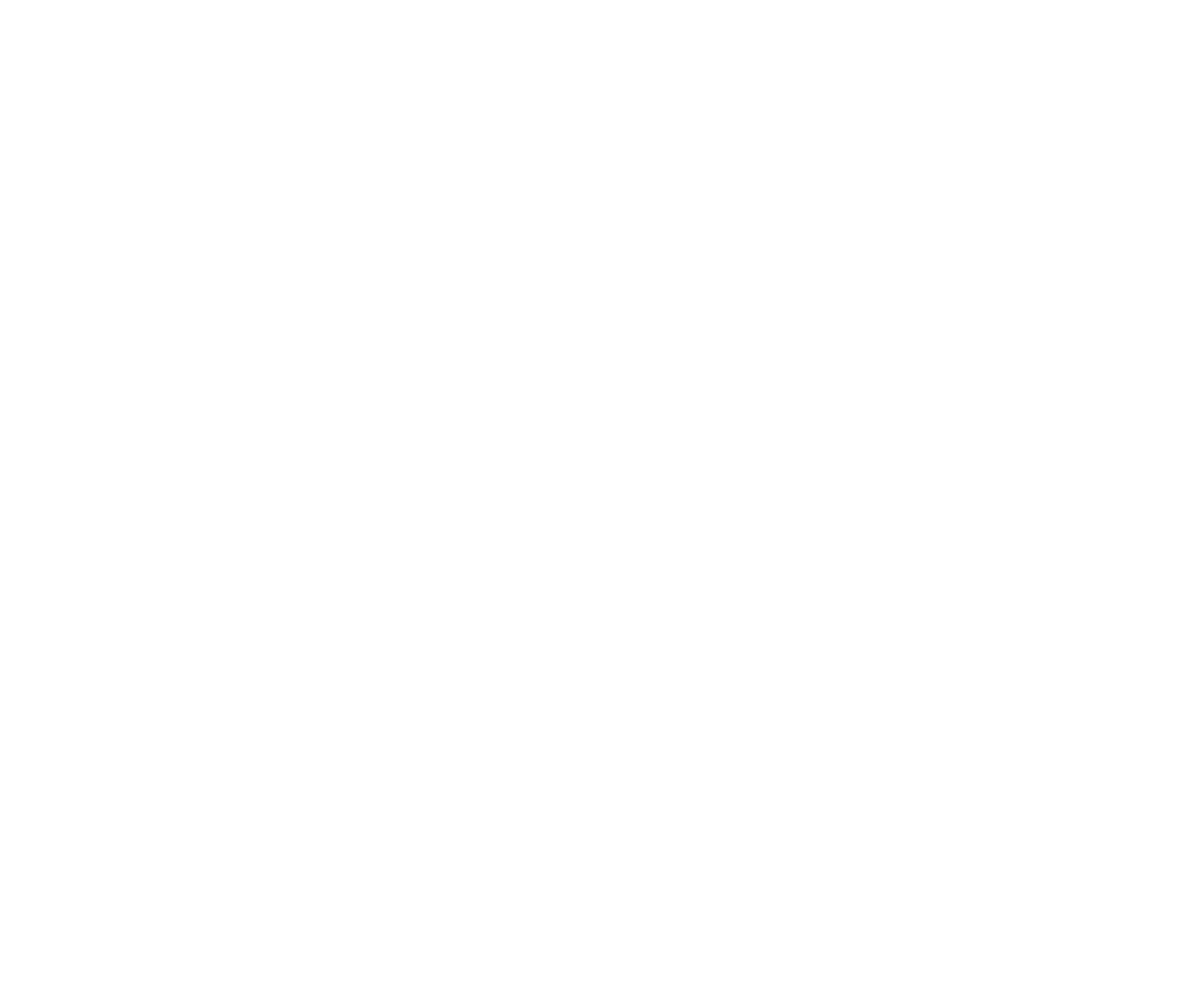
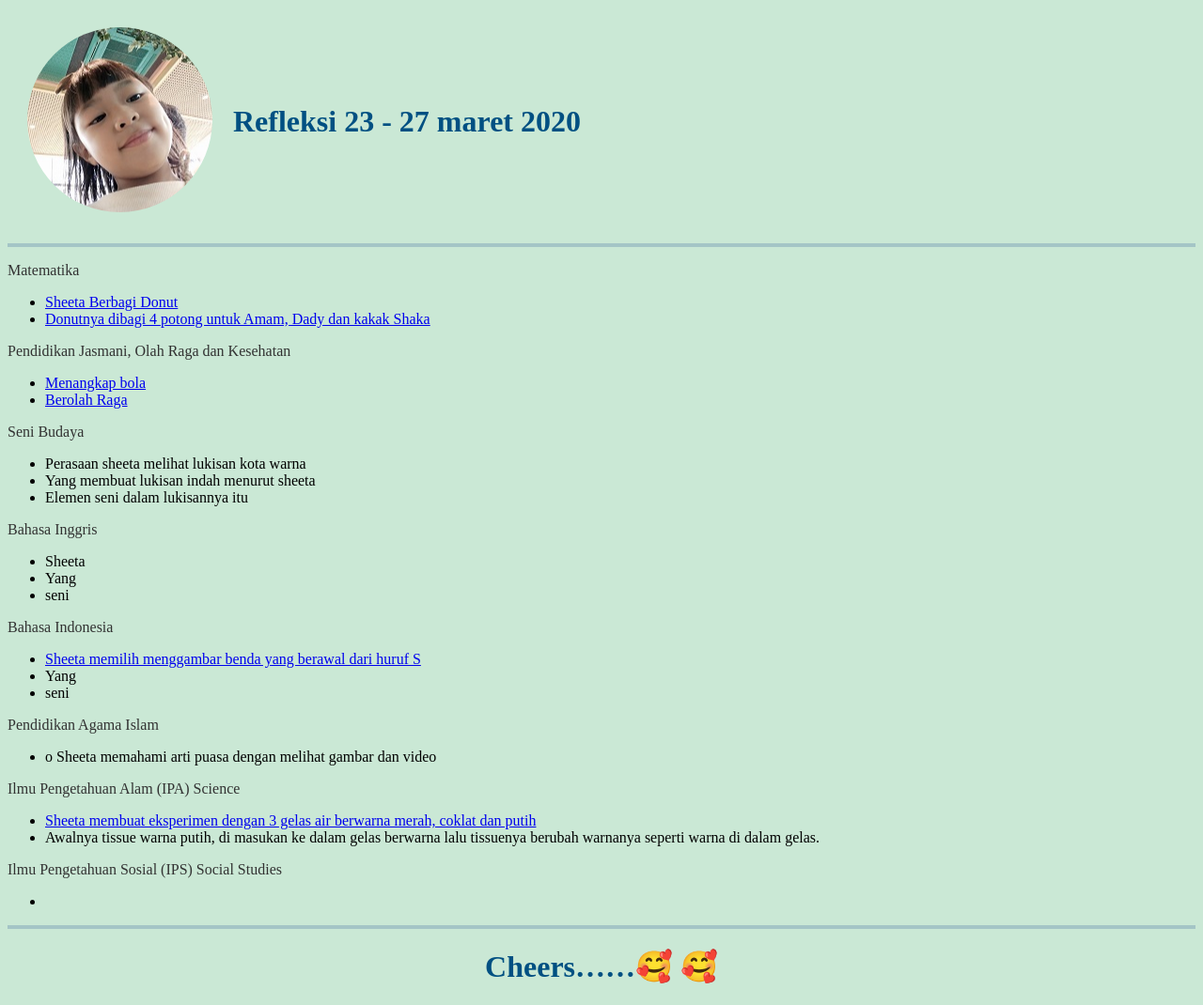
Before and after one commit to riosyahran/Belajardirumah, a plain HTML site: page 2ndweek.html in a window 1280 px wide. Shown: the whole page at 94% size. Before the commit the page ends 800 px from the top, so only its background shows below. Drawn offline with Linux system fonts and the light colour scheme.

Commit message:
Update 2ndweek.html

```diff
--- a/2ndweek.html
+++ b/2ndweek.html
@@ -1,10 +1,77 @@
 <!DOCTYPE html>
 <html lang="en" dir="ltr">
-  <head>
-    <meta charset="utf-8">
-    <title></title>
-  </head>
-  <body>
 
-  </body>
+<head>
+  <meta charset="utf-8">
+  <title>2ndweek</title>
+  <link rel="stylesheet" href="css/styles.css">
+  <link rel="icon" href="favicon.ico">
+</head>
+
+<body>
+  <table cellspacing="20">
+    <tr>
+      <td><img src="images/sheeta.png" alt="profile photo"></td>
+      <td>
+        <h1>Refleksi 23 - 27 maret 2020</h1>
+      </td>
+    </tr>
+  </table>
+  <hr size="2">
+  <p>Matematika</p>
+  <ul>
+    <li><a href="https://drive.google.com/open?id=1Y8dPlb-FLrUdnMmzhrWJaRilYnGk15VU">Sheeta Berbagi Donut </a></li>
+    <li><a href="https://drive.google.com/open?id=1-fwFOu0-J9a_Xx_9P11a6bTPm7THjZmF">Donutnya dibagi 4 potong untuk Amam, Dady dan kakak Shaka</a></li>
+  </ul>
+
+  <p>Pendidikan Jasmani, Olah Raga dan Kesehatan</p>
+  <ul>
+    <li><a href="https://flipgrid.com/410daa50">Menangkap bola </a></li>
+    <li><a href="https://flipgrid.com/s/c9c555963e2b">Berolah Raga </a></li>
+  </ul>
+
+  <p>Seni Budaya</p>
+  <ul>
+    <li>Perasaan sheeta melihat lukisan kota warna</li>
+    <li>Yang membuat lukisan indah menurut sheeta</li>
+    <li>Elemen seni dalam lukisannya itu</li>
+  </ul>
+
+  <p>Bahasa Inggris</p>
+  <ul>
+    <li>Sheeta</li>
+    <li>Yang</li>
+    <li>seni</li>
+  </ul>
+
+  <p>Bahasa Indonesia</p>
+  <ul>
+    <li><a href="https://drive.google.com/open?id=1jfWuZx8sKuWMovN8tAiLvjPZmynp8i-k">Sheeta memilih menggambar benda yang berawal dari huruf S</a></li>
+    <li>Yang</li>
+    <li>seni</li>
+  </ul>
+
+  <p>Pendidikan Agama Islam</p>
+  <ul>
+    <li>o Sheeta memahami arti puasa dengan melihat gambar dan video</li>
+  </ul>
+
+  <p>Ilmu Pengetahuan Alam (IPA) Science</p>
+  <ul>
+    <li><a href="https://drive.google.com/open?id=17-NLylfIQi1pfCSqi_CxdekezkchM29G">Sheeta membuat eksperimen dengan 3 gelas air berwarna merah, coklat dan putih</a></li>
+    <li>Awalnya tissue warna putih, di masukan ke dalam gelas berwarna lalu tissuenya berubah warnanya seperti warna di dalam gelas.</li>
+  </ul>
+
+  <p>Ilmu Pengetahuan Sosial (IPS) Social Studies</p>
+  <ul>
+    <li></li>
+  </ul>
+
+  <hr size="2">
+
+  <h1 align="center"> Cheers……🥰 🥰 </h1>
+
+
+</body>
+
 </html>
```
